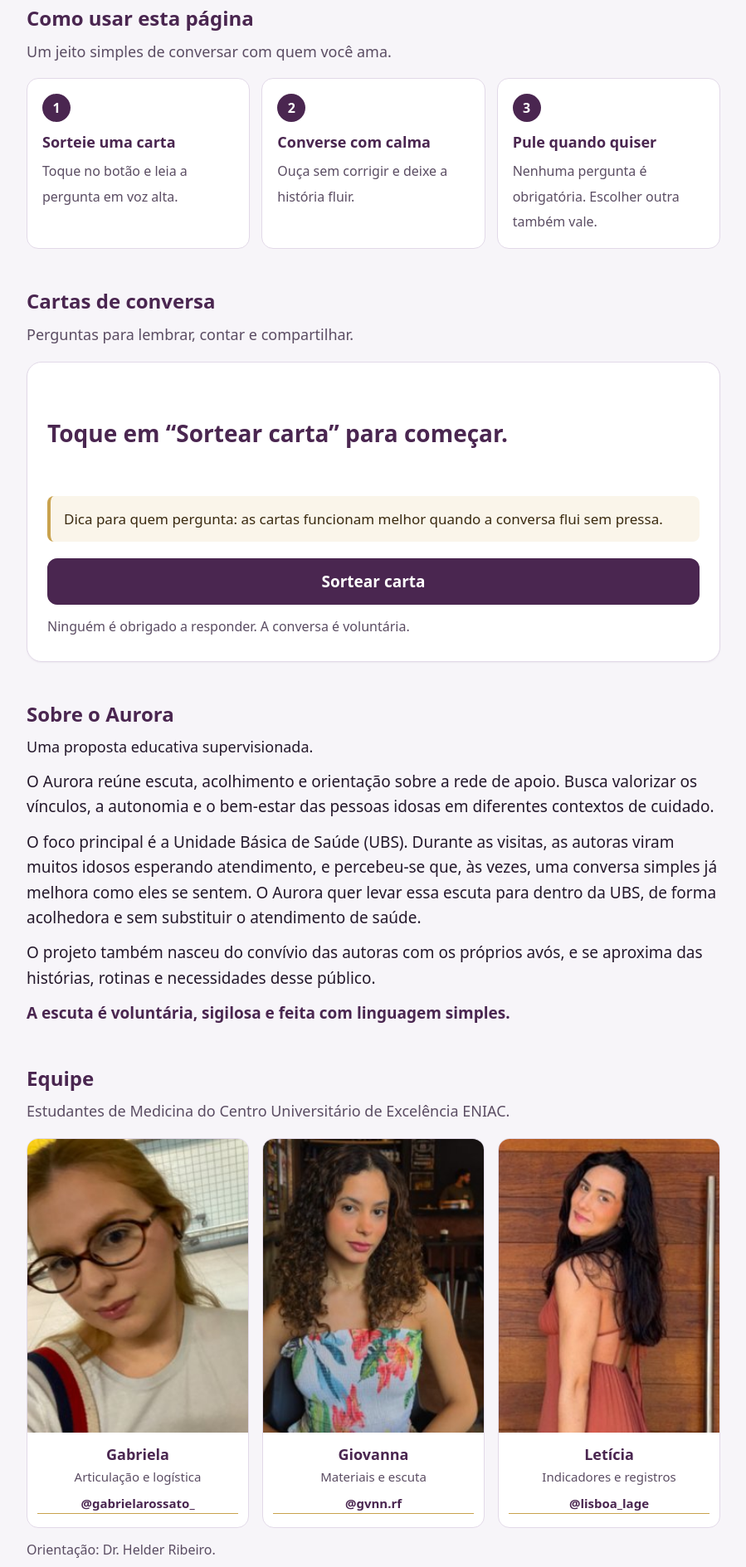
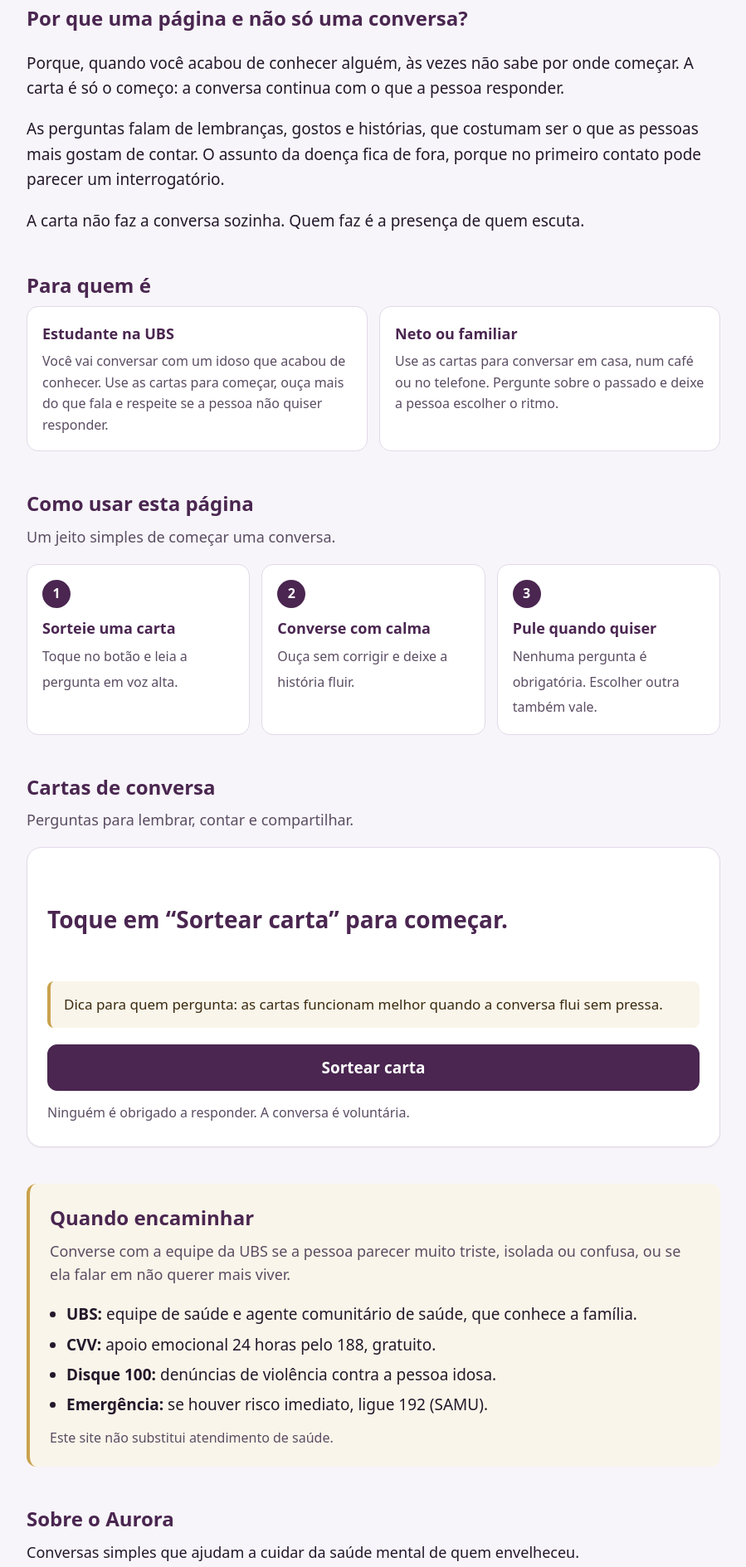
Before and after one commit to gabrielarossato1501-hue/projeto-aurora, a plain HTML site: page index.html in a window 1280 px wide. Shown: the part 206-2095 px from the top of the page at 83% size, without its empty margins (190-1089 px from the left). Drawn offline with Linux system fonts and the light colour scheme.

Commit message:
Add files via upload

```diff
--- a/index.html
+++ b/index.html
@@ -52,6 +52,18 @@ h2{font-size:24px;color:var(--roxo);margin:0 0 6px;font-weight:700}
 .sobre p{margin:0 0 12px;color:var(--texto)}
 .sobre .destaque{font-size:19px;color:var(--roxo);font-weight:600}
 
+/* Para quem é */
+.dois{display:grid;grid-template-columns:1fr 1fr;gap:14px}
+.caixa{background:var(--branco);border:1px solid var(--borda);border-radius:14px;padding:18px}
+.caixa strong{display:block;color:var(--roxo);font-size:18px;margin-bottom:6px}
+.caixa p{margin:0;color:var(--texto-2);font-size:16px}
+
+/* Quando encaminhar */
+.encaminhar{background:#faf5ea;border-left:4px solid var(--ouro-claro);border-radius:12px;padding:22px 24px}
+.encaminhar ul{padding-left:20px;margin:0 0 12px}
+.encaminhar li{margin-bottom:6px;color:var(--texto)}
+.encaminhar .aviso{margin:0}
+
 /* Equipe */
 .equipe{display:grid;grid-template-columns:repeat(3,1fr);gap:16px;margin-top:6px}
 .membro{background:var(--branco);border:1px solid var(--borda);border-radius:14px;overflow:hidden;text-align:center}
@@ -74,6 +86,7 @@ footer{background:var(--branco);border-top:1px solid var(--borda)}
   .topo img{width:88px;height:88px}
   .topo h1{font-size:27px}
   .passos{grid-template-columns:1fr}
+  .dois{grid-template-columns:1fr}
   .equipe{grid-template-columns:1fr;max-width:280px;margin:6px auto 0}
   .rodape{flex-direction:column;text-align:center}
   .rodape p{text-align:center}
@@ -98,9 +111,24 @@ footer{background:var(--branco);border-top:1px solid var(--borda)}
 
 <main id="conteudo">
 
+  <section aria-labelledby="titulo-porque">
+    <h2 id="titulo-porque">Por que uma página e não só uma conversa?</h2>
+    <p>Porque, quando você acabou de conhecer alguém, às vezes não sabe por onde começar. A carta é só o começo: a conversa continua com o que a pessoa responder.</p>
+    <p>As perguntas falam de lembranças, gostos e histórias, que costumam ser o que as pessoas mais gostam de contar. O assunto da doença fica de fora, porque no primeiro contato pode parecer um interrogatório.</p>
+    <p class="destaque">A carta não faz a conversa sozinha. Quem faz é a presença de quem escuta.</p>
+  </section>
+
+  <section aria-labelledby="titulo-para-quem">
+    <h2 id="titulo-para-quem">Para quem é</h2>
+    <div class="dois">
+      <article class="caixa"><strong>Estudante na UBS</strong><p>Você vai conversar com um idoso que acabou de conhecer. Use as cartas para começar, ouça mais do que fala e respeite se a pessoa não quiser responder.</p></article>
+      <article class="caixa"><strong>Neto ou familiar</strong><p>Use as cartas para conversar em casa, num café ou no telefone. Pergunte sobre o passado e deixe a pessoa escolher o ritmo.</p></article>
+    </div>
+  </section>
+
   <section aria-labelledby="titulo-como">
     <h2 id="titulo-como">Como usar esta página</h2>
-    <p class="lead">Um jeito simples de conversar com quem você ama.</p>
+    <p class="lead">Um jeito simples de começar uma conversa.</p>
     <ol class="passos">
       <li><span class="n">1</span><strong>Sorteie uma carta</strong><span>Toque no botão e leia a pergunta em voz alta.</span></li>
       <li><span class="n">2</span><strong>Converse com calma</strong><span>Ouça sem corrigir e deixe a história fluir.</span></li>
@@ -121,9 +149,21 @@ footer{background:var(--branco);border-top:1px solid var(--borda)}
     </div>
   </section>
 
+  <section class="encaminhar" aria-labelledby="titulo-encaminhar">
+    <h2 id="titulo-encaminhar">Quando encaminhar</h2>
+    <p class="lead">Converse com a equipe da UBS se a pessoa parecer muito triste, isolada ou confusa, ou se ela falar em não querer mais viver.</p>
+    <ul>
+      <li><strong>UBS:</strong> equipe de saúde e agente comunitário de saúde, que conhece a família.</li>
+      <li><strong>CVV:</strong> apoio emocional 24 horas pelo 188, gratuito.</li>
+      <li><strong>Disque 100:</strong> denúncias de violência contra a pessoa idosa.</li>
+      <li><strong>Emergência:</strong> se houver risco imediato, ligue 192 (SAMU).</li>
+    </ul>
+    <p class="aviso">Este site não substitui atendimento de saúde.</p>
+  </section>
+
   <section class="sobre" aria-labelledby="titulo-sobre">
     <h2 id="titulo-sobre">Sobre o Aurora</h2>
-    <p class="lead">Uma proposta educativa supervisionada.</p>
+    <p class="lead">Conversas simples que ajudam a cuidar da saúde mental de quem envelheceu.</p>
     <p>O Aurora reúne escuta, acolhimento e orientação sobre a rede de apoio. Busca valorizar os vínculos, a autonomia e o bem-estar das pessoas idosas em diferentes contextos de cuidado.</p>
     <p>O foco principal é a Unidade Básica de Saúde (UBS). Durante as visitas, as autoras viram muitos idosos esperando atendimento, e percebeu-se que, às vezes, uma conversa simples já melhora como eles se sentem. O Aurora quer levar essa escuta para dentro da UBS, de forma acolhedora e sem substituir o atendimento de saúde.</p>
     <p>O projeto também nasceu do convívio das autoras com os próprios avós, e se aproxima das histórias, rotinas e necessidades desse público.</p>
```
